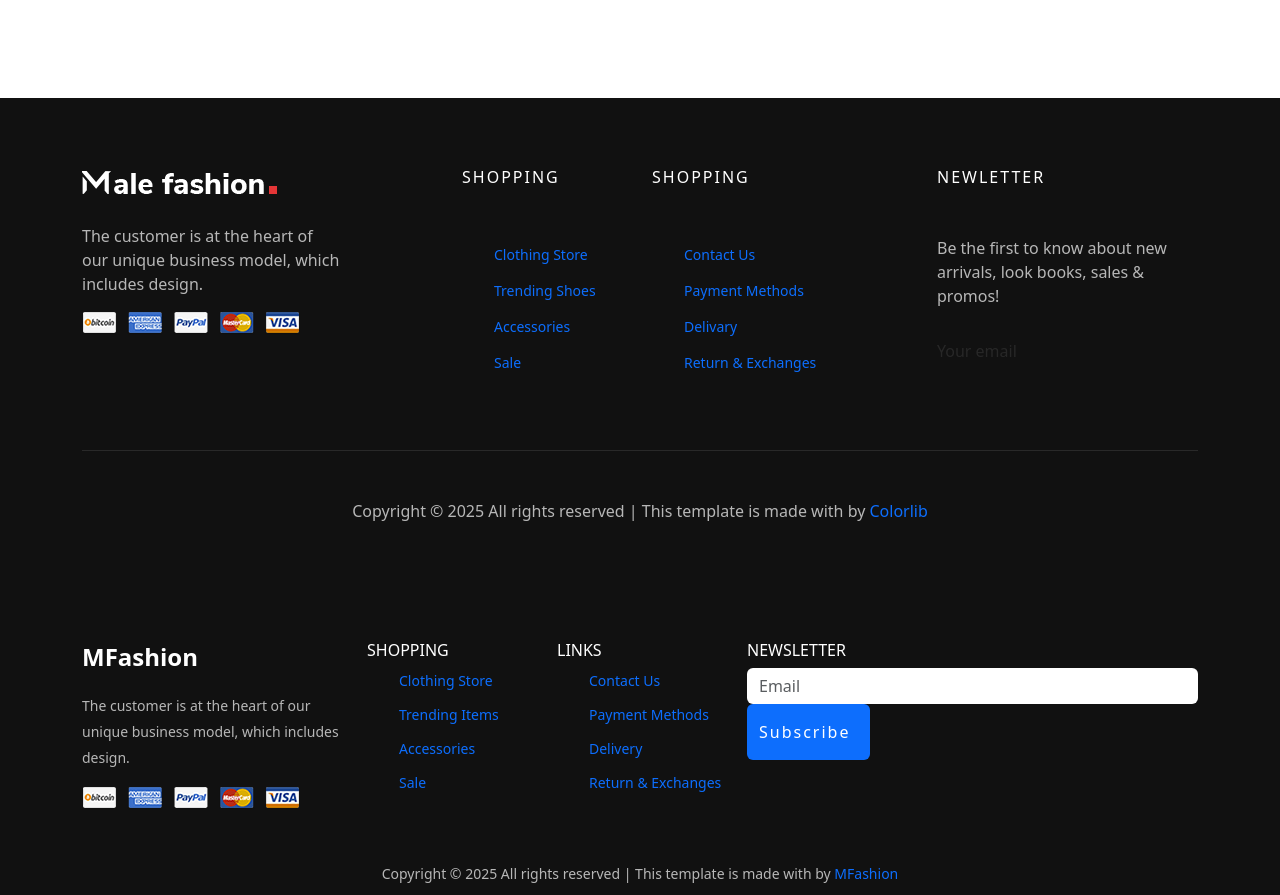
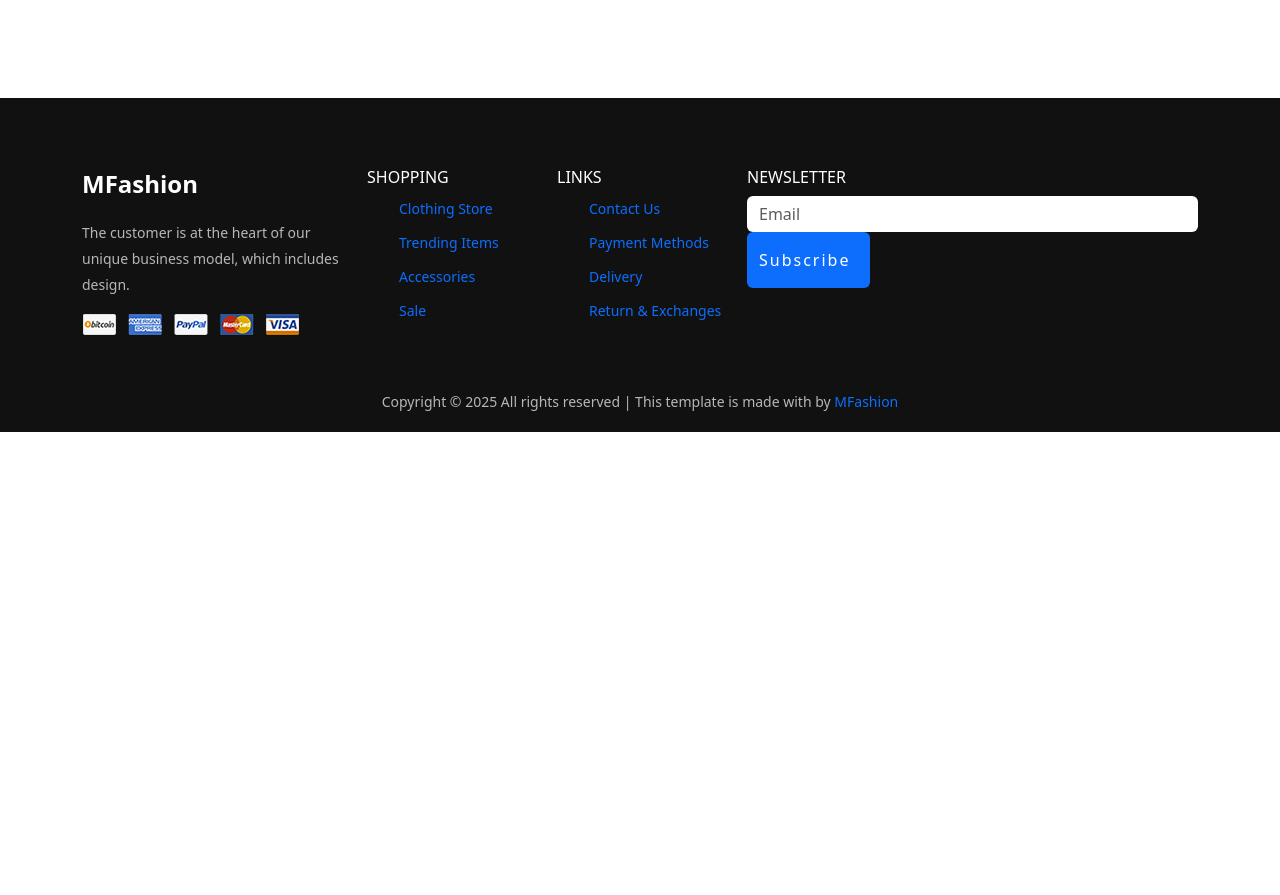
Before and after one commit to Nahinkhanpattan/MFashion, a React (Vite) app: page /about in a window 1280 px wide. Shown: the part 3177-4072 px from the top of the page. After the commit the page ends 3609 px from the top, so only its background shows below. Built offline with nearby package versions, Linux system fonts and the light colour scheme.

Commit message:
initial commit

```diff
--- a/src/pages/About.jsx
+++ b/src/pages/About.jsx
@@ -220,103 +220,6 @@ const AboutPage = () => {
         </Container>
       </section>
 
-      {/* Footer Section */}
-      <footer className="footer bg-[#111111] pt-[70px]">
-        <Container>
-          <Row>
-            <Col lg={3} md={6} sm={6}>
-              <div className="footer__about mb-[30px]">
-                <div className="footer__logo mb-[30px]">
-                  <a href="#">
-                    <img src="img/footer-logo.png" alt="" className="inline-block" />
-                  </a>
-                </div>
-                <p className="text-[#b7b7b7] mb-[30px]">
-                  The customer is at the heart of our unique business model, which includes design.
-                </p>
-                <a href="#">
-                  <img src="img/payment.png" alt="" />
-                </a>
-              </div>
-            </Col>
-            <Col lg={2} xl={{ span: 2, offset: 1 }} md={3} sm={6}>
-              <div className="footer__widget mb-[30px]">
-                <h6 className="text-white text-sm font-bold uppercase tracking-[2px] mb-5">Shopping</h6>
-                <ul>
-                  <li className="leading-9 list-none">
-                    <a href="#" className="text-[#b7b7b7] text-sm">Clothing Store</a>
-                  </li>
-                  <li className="leading-9 list-none">
-                    <a href="#" className="text-[#b7b7b7] text-sm">Trending Shoes</a>
-                  </li>
-                  <li className="leading-9 list-none">
-                    <a href="#" className="text-[#b7b7b7] text-sm">Accessories</a>
-                  </li>
-                  <li className="leading-9 list-none">
-                    <a href="#" className="text-[#b7b7b7] text-sm">Sale</a>
-                  </li>
-                </ul>
-              </div>
-            </Col>
-            <Col lg={2} md={3} sm={6}>
-              <div className="footer__widget mb-[30px]">
-                <h6 className="text-white text-sm font-bold uppercase tracking-[2px] mb-5">Shopping</h6>
-                <ul>
-                  <li className="leading-9 list-none">
-                    <a href="#" className="text-[#b7b7b7] text-sm">Contact Us</a>
-                  </li>
-                  <li className="leading-9 list-none">
-                    <a href="#" className="text-[#b7b7b7] text-sm">Payment Methods</a>
-                  </li>
-                  <li className="leading-9 list-none">
-                    <a href="#" className="text-[#b7b7b7] text-sm">Delivary</a>
-                  </li>
-                  <li className="leading-9 list-none">
-                    <a href="#" className="text-[#b7b7b7] text-sm">Return & Exchanges</a>
-                  </li>
-                </ul>
-              </div>
-            </Col>
-            <Col lg={3} xl={{ span: 3, offset: 1 }} md={6} sm={6}>
-              <div className="footer__widget mb-[30px]">
-                <h6 className="text-white text-sm font-bold uppercase tracking-[2px] mb-5">NewLetter</h6>
-                <div className="footer__newslatter">
-                  <p className="text-[#b7b7b7]">
-                    Be the first to know about new arrivals, look books, sales & promos!
-                  </p>
-                  <form action="#" className="relative">
-                    <input
-                      type="text"
-                      placeholder="Your email"
-                      className="w-full text-sm text-[#3d3d3d] bg-transparent border-none py-[15px_0] border-b-2 border-white"
-                    />
-                    <button
-                      type="submit"
-                      className="text-[#b7b7b7] text-base absolute right-1 top-0 h-full bg-transparent border-none"
-                    >
-                      <span className="icon_mail_alt"></span>
-                    </button>
-                  </form>
-                </div>
-              </div>
-            </Col>
-          </Row>
-          <Row>
-            <Col lg={12} className="text-center">
-              <div className="footer__copyright__text border-t border-[rgba(255,255,255,0.1)] py-5 mt-10">
-                <p className="text-[#b7b7b7] mb-0">
-                  Copyright © {new Date().getFullYear()} All rights reserved | This template is made with{' '}
-                  <i className="fa fa-heart-o text-[#e53637]" aria-hidden="true"></i> by{' '}
-                  <a href="https://colorlib.com" target="_blank" rel="noreferrer" className="text-[#e53637]">
-                    Colorlib
-                  </a>
-                </p>
-              </div>
-            </Col>
-          </Row>
-        </Container>
-      </footer>
-
       {/* Search Modal */}
       <div className="search-model fixed inset-0 w-full h-full hidden z-[99999] bg-black">
         <div className="h-full flex items-center justify-center">
--- a/src/pages/Shoppingcart.jsx
+++ b/src/pages/Shoppingcart.jsx
@@ -101,73 +101,6 @@ const Shoppingcart = () => {
           <p className="text-black text-center">Free shipping, 30-day return or refund guarantee.</p>
         </div>
       </div>
-
-      {/* Header */}
-      <header className="bg-white">
-        <div className="bg-black text-white py-2 hidden lg:block">
-          <Container>
-            <Row>
-              <Col lg={6} md={7}>
-                <p className="mb-0">Free shipping, 30-day return or refund guarantee.</p>
-              </Col>
-              <Col lg={6} md={5} className="text-right">
-                <div className="inline-block mr-6">
-                  <a href="#" className="text-white uppercase text-sm font-semibold mr-6">Sign in</a>
-                  <a href="#" className="text-white uppercase text-sm font-semibold">FAQs</a>
-                </div>
-                <div className="inline-block relative group">
-                  <span className="text-white uppercase text-sm font-semibold cursor-pointer">
-                    Usd <FaAngleDown className="inline" />
-                  </span>
-                  <ul className="absolute left-0 top-6 bg-white shadow-lg opacity-0 group-hover:opacity-100 transition-opacity">
-                    <li className="px-4 py-1 text-black text-sm cursor-pointer">USD</li>
-                    <li className="px-4 py-1 text-black text-sm cursor-pointer">EUR</li>
-                    <li className="px-4 py-1 text-black text-sm cursor-pointer">USD</li>
-                  </ul>
-                </div>
-              </Col>
-            </Row>
-          </Container>
-        </div>
-        <Container>
-          <Row className="py-4 items-center">
-            <Col lg={3} md={3}>
-              <a href="./index.html"><img src="/img/logo.png" alt="Logo" className="max-w-full" /></a>
-            </Col>
-            <Col lg={6} md={6} className="text-center">
-              <nav className="hidden lg:block">
-                <ul className="flex justify-center space-x-10">
-                  <li><a href="./index.html" className="text-black font-semibold text-lg relative hover:after:scale-100 after:absolute after:bottom-0 after:left-0 after:w-full after:h-0.5 after:bg-red-500 after:transform after:scale-x-0 after:transition-transform">Home</a></li>
-                  <li><a href="./shop.html" className="text-black font-semibold text-lg relative hover:after:scale-100 after:absolute after:bottom-0 after:left-0 after:w-full after:h-0.5 after:bg-red-500 after:transform after:scale-x-0 after:transition-transform">Shop</a></li>
-                  <li className="relative group">
-                    <a href="#" className="text-black font-semibold text-lg relative hover:after:scale-100 after:absolute after:bottom-0 after:left-0 after:w-full after:h-0.5 after:bg-red-500 after:transform after:scale-x-0 after:transition-transform">Pages</a>
-                    <ul className="absolute left-0 top-8 bg-black text-white p-2 opacity-0 group-hover:opacity-100 group-hover:visible invisible transition-all z-10">
-                      <li><a href="./about.html" className="block px-5 py-1 text-sm">About Us</a></li>
-                      <li><a href="./shop-details.html" className="block px-5 py-1 text-sm">Shop Details</a></li>
-                      <li><a href="./shopping-cart.html" className="block px-5 py-1 text-sm">Shopping Cart</a></li>
-                      <li><a href="./checkout.html" className="block px-5 py-1 text-sm">Check Out</a></li>
-                      <li><a href="./blog-details.html" className="block px-5 py-1 text-sm">Blog Details</a></li>
-                    </ul>
-                  </li>
-                  <li><a href="./blog.html" className="text-black font-semibold text-lg relative hover:after:scale-100 after:absolute after:bottom-0 after:left-0 after:w-full after:h-0.5 after:bg-red-500 after:transform after:scale-x-0 after:transition-transform">Blog</a></li>
-                  <li><a href="./contact.html" className="text-black font-semibold text-lg relative hover:after:scale-100 after:absolute after:bottom-0 after:left-0 after:w-full after:h-0.5 after:bg-red-500 after:transform after:scale-x-0 after:transition-transform">Contacts</a></li>
-                </ul>
-              </nav>
-            </Col>
-            <Col lg={3} md={3} className="text-right hidden lg:block">
-              <div className="flex justify-end items-center">
-                <a href="#" className="mr-6" onClick={() => setShowSearch(true)}><FaSearch size={16} /></a>
-                <a href="#" className="mr-6"><FaHeart size={16} /></a>
-                <a href="#" className="relative mr-6">
-                  <FaShoppingCart size={16} />
-                  <span className="absolute -top-2 -right-2 text-xs text-black">{cartItems.length}</span>
-                </a>
-                <div className="text-black font-bold">$0.00</div>
-              </div>
-            </Col>
-          </Row>
-        </Container>
-      </header>
 
       {/* Breadcrumb */}
       <section className="py-8 bg-gray-100">
```
